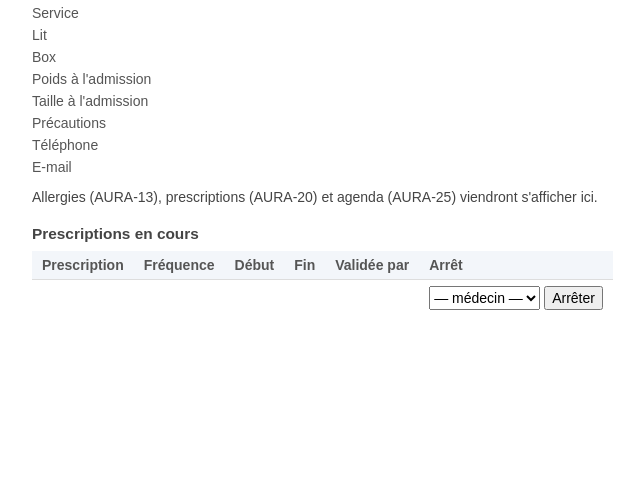
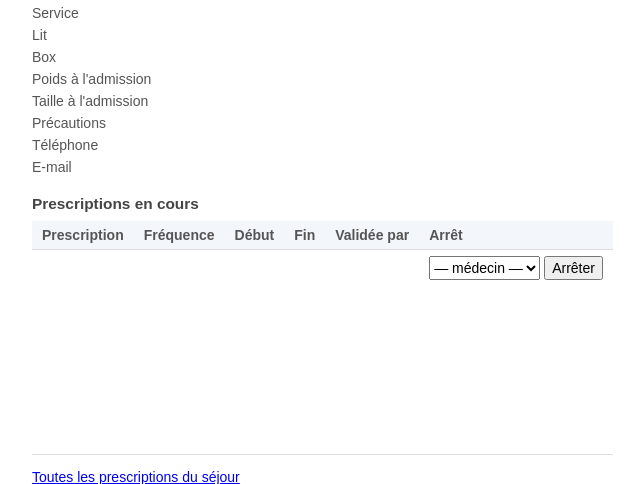
Before and after one commit to rguteville/PLD-Agile-Agenda-Patient, a PHP site: template src/View/pages/sejour/dossier.php in a window 1280 px wide. Shown: the part 159-643 px from the top of the page, without its empty margins (4-648 px from the left). Run offline with PHP 8.4, Linux system fonts and the light colour scheme; the template is opened without the code that fills it: most values are stand-ins (such as "Sample title", 1, 10 or a date in 2020); data that the repository does not hold is empty; some libraries are stand-ins or nearby versions.

Commit message:
Remove placeholder text from dossier.php

```diff
--- a/src/View/pages/sejour/dossier.php
+++ b/src/View/pages/sejour/dossier.php
@@ -43,7 +43,6 @@ use Aura\Core\View;
         <dt>E-mail</dt>
         <dd><?= View::e($sejour['email'] ?? 'non renseigné') ?></dd>
     </dl>
-    <p class="a-venir">Allergies (AURA-13), prescriptions (AURA-20) et agenda (AURA-25) viendront s'afficher ici.</p>
 
     <?php /* RG5 : seules les prescriptions validées par un médecin, et pas celles qui sont arrêtées. */ ?>
     <h2 class="dossier-subtitle">Prescriptions en cours</h2>
```
